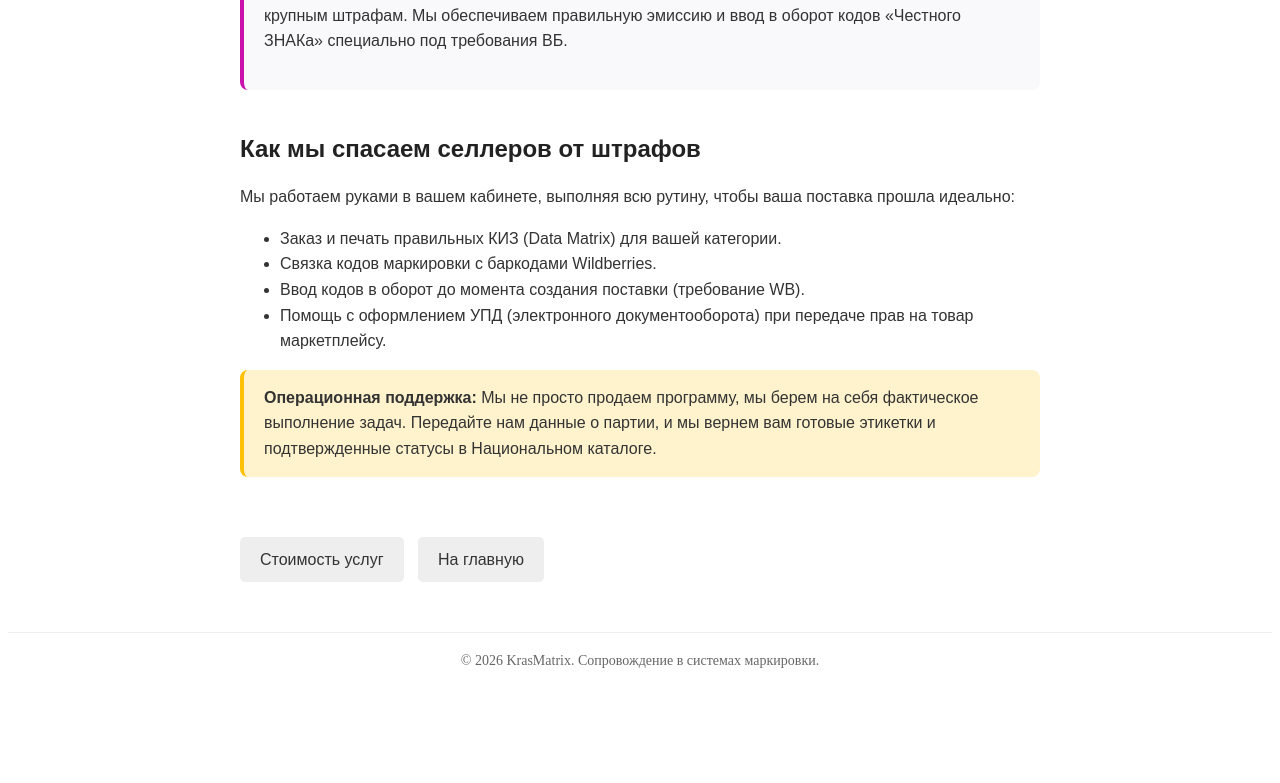
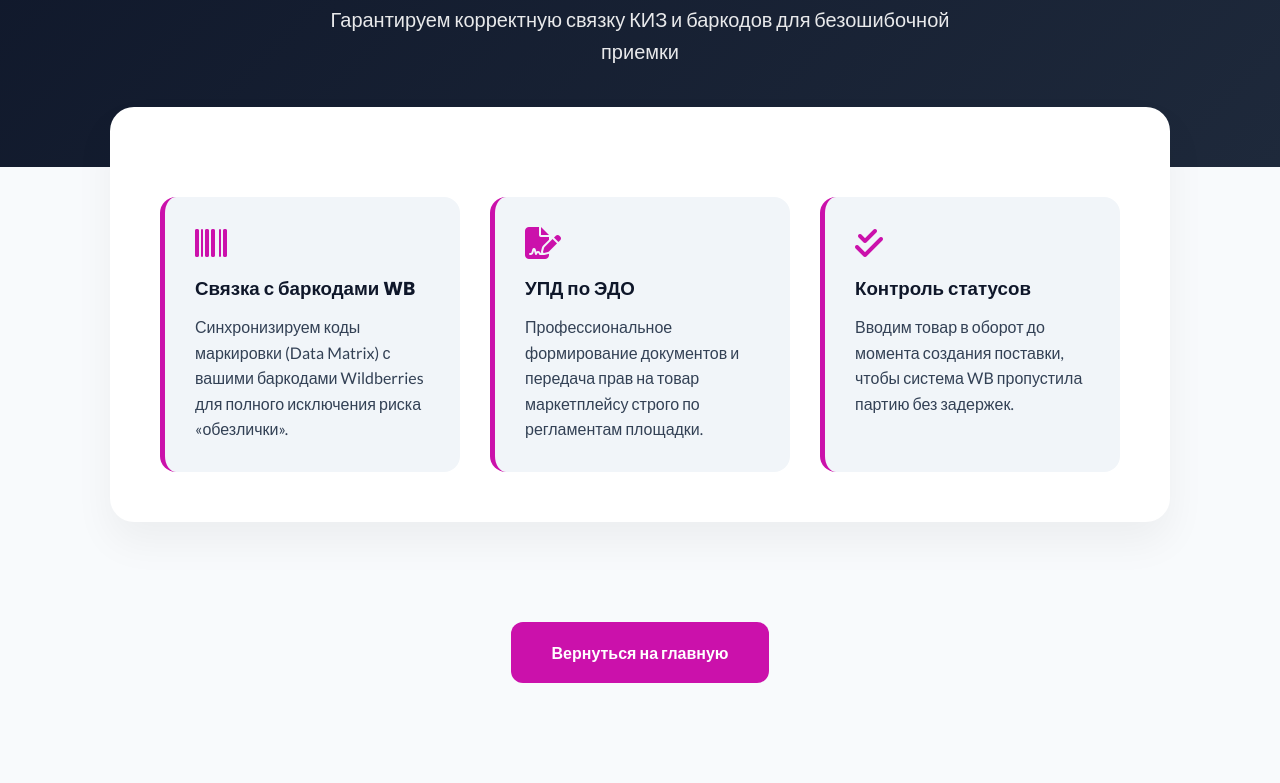
Before and after one commit to Didmeistris/landing, a plain HTML site: page wildberries/index.html in a window 1280 px wide. Shown: the part 286-1069 px from the top of the page. Before the commit the page ends 983 px from the top, so only its background shows below. Drawn offline with Linux system fonts and the light colour scheme.

Commit message:
Update index.html

```diff
--- a/wildberries/index.html
+++ b/wildberries/index.html
@@ -3,59 +3,66 @@
 <head>
     <meta charset="UTF-8">
     <meta name="viewport" content="width=device-width, initial-scale=1.0">
-  <title>Маркировка товаров для Wildberries под ключ | KrasMatrix</title>
-  <meta name="description" content="Услуги маркировки Честный ЗНАК для поставщиков Wildberries. Настройка КИЗ, помощь с приемкой по FBO/FBS без обезлички и штрафов.">
-  <link rel="stylesheet" href="../style.css">
+    <title>Маркировка для Wildberries | KrasMatrix Premium</title>
+    <link href="https://fonts.googleapis.com/css2?family=Poppins:wght@600;700&family=Lato:wght@400;700&display=swap" rel="stylesheet">
+    <link rel="stylesheet" href="https://cdnjs.cloudflare.com/ajax/libs/font-awesome/6.5.1/css/all.min.css">
     <style>
-    .inner-page { max-width: 800px; margin: 40px auto; padding: 0 20px; font-family: Arial, sans-serif; line-height: 1.6; color: #333; }
-    .breadcrumbs { font-size: 14px; color: #666; margin-bottom: 20px; }
-    .breadcrumbs a { color: #2563eb; text-decoration: none; }
-    .breadcrumbs a:hover { text-decoration: underline; }
-    h1 { font-size: 32px; color: #111; margin-bottom: 20px; }
-    h2 { font-size: 24px; color: #222; margin-top: 40px; margin-bottom: 15px; }
-    .content-box { background: #f9f9fc; padding: 20px; border-radius: 8px; border-left: 4px solid #cb11ab; margin-bottom: 30px; }
-    .alert-box { background: #fff3cd; padding: 15px 20px; border-radius: 8px; border-left: 4px solid #ffc107; margin-bottom: 30px; }
-    .btn-back { display: inline-block; margin-top: 30px; padding: 10px 20px; background: #eee; text-decoration: none; color: #333; border-radius: 5px; }
-    .btn-back:hover { background: #ddd; }
+        :root { --primary: #cb11ab; --dark: #0f172a; --text: #334155; --light: #f8fafc; }
+        * { box-sizing: border-box; margin: 0; padding: 0; }
+        body { font-family: 'Lato', sans-serif; color: var(--text); background: var(--light); line-height: 1.6; }
+        header { background: white; padding: 20px 0; border-bottom: 1px solid #e2e8f0; position: sticky; top: 0; z-index: 100; }
+        .nav-container { max-width: 1100px; margin: 0 auto; display: flex; justify-content: space-between; align-items: center; padding: 0 20px; }
+        .logo { font-family: 'Poppins', sans-serif; font-size: 24px; font-weight: 700; color: var(--dark); text-decoration: none; }
+        .hero { background: linear-gradient(135deg, #0f172a 0%, #1e293b 100%); color: white; padding: 100px 20px; text-align: center; }
+        .hero h1 { font-family: 'Poppins', sans-serif; font-size: clamp(32px, 5vw, 56px); margin-bottom: 20px; }
+        .hero p { font-size: 20px; opacity: 0.9; max-width: 700px; margin: 0 auto; }
+        .main-content { max-width: 1100px; margin: -60px auto 60px; padding: 0 20px; }
+        .white-card { background: white; border-radius: 24px; padding: 50px; box-shadow: 0 20px 40px rgba(0,0,0,0.05); margin-bottom: 40px; }
+        .grid { display: grid; grid-template-columns: repeat(auto-fit, minmax(300px, 1fr)); gap: 30px; margin-top: 40px; }
+        .feature { padding: 30px; border-radius: 16px; background: #f1f5f9; border-left: 5px solid var(--primary); }
+        .feature i { color: var(--primary); font-size: 32px; margin-bottom: 15px; display: block; }
+        .feature h3 { font-family: 'Poppins', sans-serif; margin-bottom: 10px; color: var(--dark); }
+        .cta-section { text-align: center; padding: 60px 0; }
+        .btn { display: inline-block; padding: 18px 40px; background: var(--primary); color: white; border-radius: 12px; text-decoration: none; font-weight: 700; transition: transform 0.2s; }
+        .btn:hover { transform: translateY(-3px); box-shadow: 0 10px 20px rgba(203,17,171,0.2); }
+        footer { padding: 40px; text-align: center; border-top: 1px solid #e2e8f0; color: #94a3b8; }
     </style>
 </head>
 <body>
-
-  <header style="padding: 20px; border-bottom: 1px solid #eee; text-align: center;">
-    <a href="/" style="text-decoration: none; font-size: 20px; font-weight: bold; color: #333;">KrasMatrix</a>
+    <header>
+        <div class="nav-container">
+            <a href="/" class="logo">KRASMATRIX</a>
+            <a href="/#pricing" style="color: var(--primary); font-weight: 700; text-decoration: none;">Цены</a>
+        </div>
     </header>
-
-  <main class="inner-page">
-    <nav class="breadcrumbs">
-      <a href="/">Главная</a> / <span>Маркировка для Wildberries</span>
-    </nav>
-
-    <h1>Сопровождение маркировки для Wildberries</h1>
-
-    <div class="content-box">
-      <p>Ошибки с Data Matrix на Wildberries приводят к попаданию товара в «обезличку», удержаниям и крупным штрафам. Мы обеспечиваем правильную эмиссию и ввод в оборот кодов «Честного ЗНАКа» специально под требования ВБ.</p>
+    <section class="hero">
+        <h1>Маркировка для Wildberries</h1>
+        <p>Гарантируем корректную связку КИЗ и баркодов для безошибочной приемки</p>
+    </section>
+    <main class="main-content">
+        <div class="white-card">
+            <div class="grid">
+                <div class="feature">
+                    <i class="fa-solid fa-barcode"></i>
+                    <h3>Связка с баркодами WB</h3>
+                    <p>Синхронизируем коды маркировки (Data Matrix) с вашими баркодами Wildberries для полного исключения риска «обезлички».</p>
                 </div>
-
-    <h2>Как мы спасаем селлеров от штрафов</h2>
-    <p>Мы работаем руками в вашем кабинете, выполняя всю рутину, чтобы ваша поставка прошла идеально:</p>
-    <ul>
-      <li>Заказ и печать правильных КИЗ (Data Matrix) для вашей категории.</li>
-      <li>Связка кодов маркировки с баркодами Wildberries.</li>
-      <li>Ввод кодов в оборот до момента создания поставки (требование WB).</li>
-      <li>Помощь с оформлением УПД (электронного документооборота) при передаче прав на товар маркетплейсу.</li>
-    </ul>
-
-    <div class="alert-box">
-      <strong>Операционная поддержка:</strong> Мы не просто продаем программу, мы берем на себя фактическое выполнение задач. Передайте нам данные о партии, и мы вернем вам готовые этикетки и подтвержденные статусы в Национальном каталоге.
+                <div class="feature">
+                    <i class="fa-solid fa-file-signature"></i>
+                    <h3>УПД по ЭДО</h3>
+                    <p>Профессиональное формирование документов и передача прав на товар маркетплейсу строго по регламентам площадки.</p>
                 </div>
-
-    <a href="/#pricing" class="btn-back">Стоимость услуг</a>
-    <a href="/" class="btn-back" style="margin-left: 10px;">На главную</a>
+                <div class="feature">
+                    <i class="fa-solid fa-check-double"></i>
+                    <h3>Контроль статусов</h3>
+                    <p>Вводим товар в оборот до момента создания поставки, чтобы система WB пропустила партию без задержек.</p>
+                </div>
+            </div>
+        </div>
+        <div class="cta-section">
+            <a href="/" class="btn">Вернуться на главную</a>
+        </div>
     </main>
-
-  <footer style="margin-top: 50px; padding: 20px; text-align: center; color: #666; font-size: 14px; border-top: 1px solid #eee;">
-    © 2026 KrasMatrix. Сопровождение в системах маркировки.
-  </footer>
-
+    <footer>© 2026 KrasMatrix Premium. Экспертное сопровождение маркировки.</footer>
 </body>
 </html>
```
Lines whose indentation alone changed are shown as unchanged.
